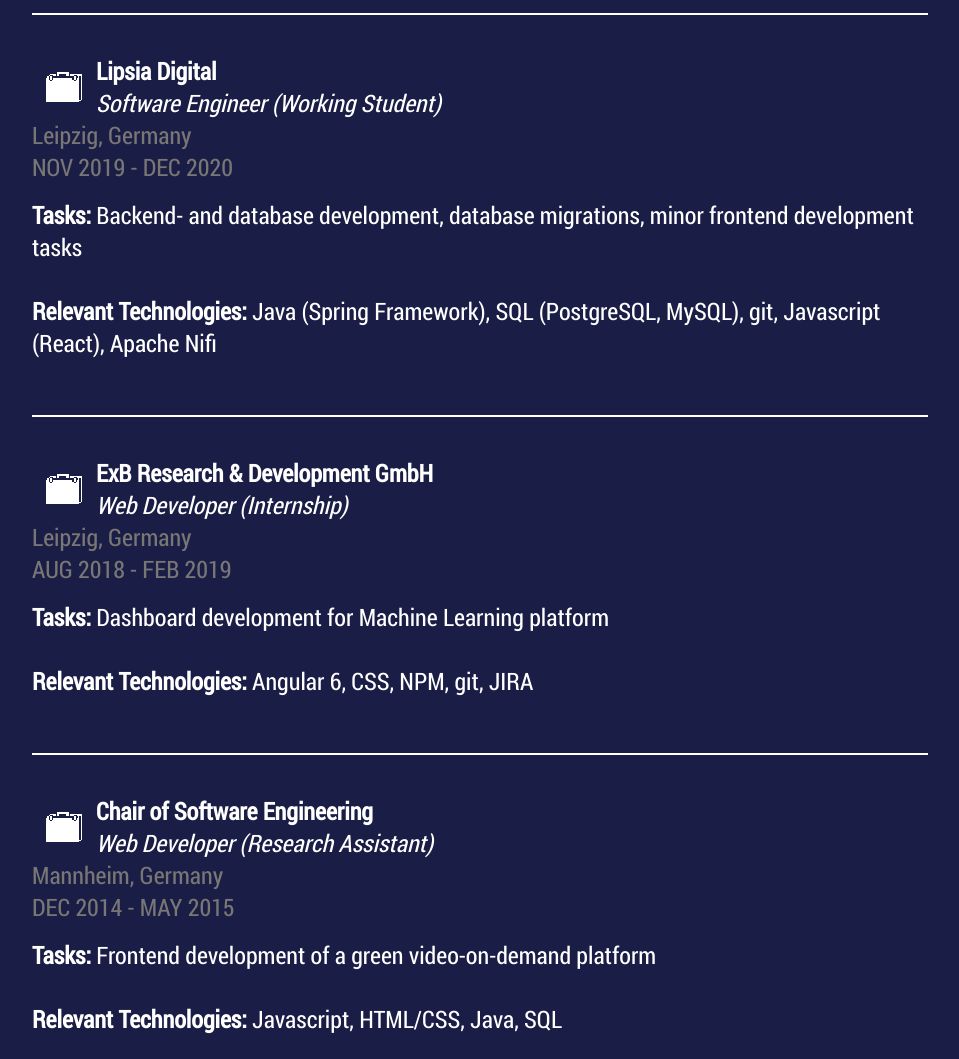
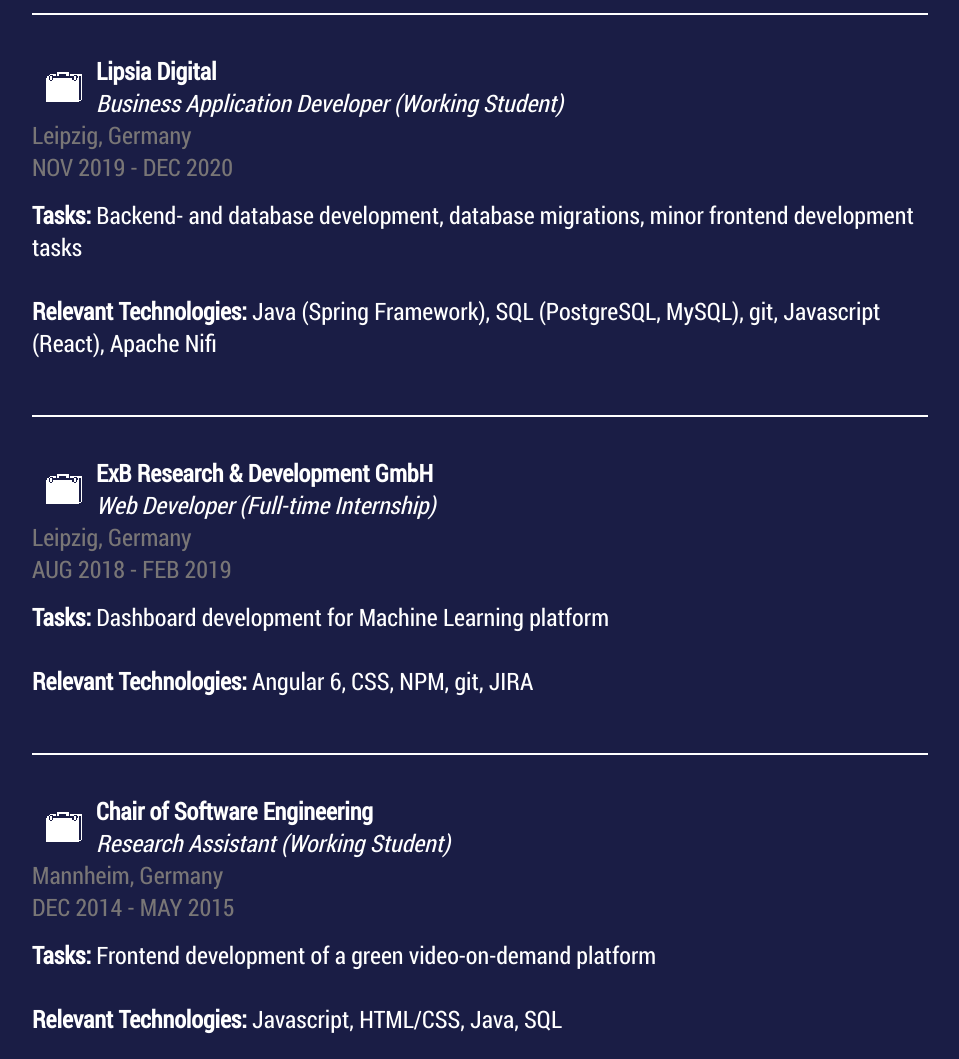
Before and after one commit to locojoetive/locojoetive.github.io, a plain HTML site: page index.html in a window 1280 px wide. Shown: the part 8561-9620 px from the top of the page, without its empty margins (160-1119 px from the left). Drawn offline with Linux system fonts and the light colour scheme.

Commit message:
update job titles

```diff
--- a/index.html
+++ b/index.html
@@ -445,7 +445,7 @@
               <div class="person-experience-institution-name">
                 <strong>Lipsia Digital</strong>
                 <br>
-                <em>Software Engineer (Working Student)</em>
+                <em>Business Application Developer (Working Student)</em>
               </div>
             </div>
             <div class="date-and-place">
@@ -469,7 +469,7 @@
               <div class="person-experience-institution-name">
                 <strong>ExB Research & Development GmbH</strong>
                 <br>
-                <em>Web Developer (Internship)</em>
+                <em>Web Developer (Full-time Internship)</em>
               </div>
             </div>
             <div class="date-and-place">
@@ -493,7 +493,7 @@
               <div class="person-experience-institution-name">
                 <strong>Chair of Software Engineering</strong>
                 <br>
-                <em>Web Developer (Research Assistant)</em>
+                <em>Research Assistant (Working Student)</em>
               </div>
             </div>
             <div class="date-and-place">
```
